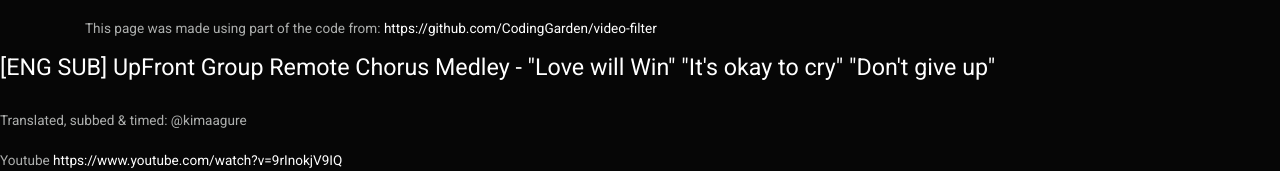
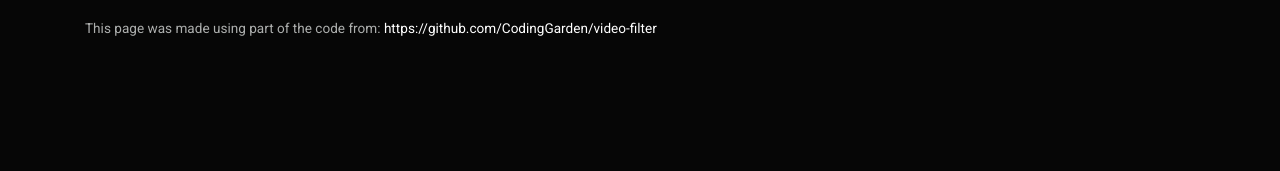
Before and after one commit to ahelloprojectfan/translationsHP, a plain HTML site: page index.html in a window 1280 px wide. Shown: the part 4211-4382 px from the top of the page. After the commit the page ends 4265 px from the top, so only its background shows below. Drawn offline with nearby package versions, Linux system fonts and the light colour scheme.

Commit message:
Update index.html

```diff
--- a/index.html
+++ b/index.html
@@ -51,7 +51,3 @@
 
 
 </html>
-
-<h5>[ENG SUB] UpFront Group Remote Chorus Medley - "Love will Win" "It's okay to cry" "Don't give up"</h5><br>
-Translated, subbed & timed: @kimaagure <br><br>
-Youtube <a target="_blank" href="https://www.youtube.com/watch?v=9rInokjV9IQ">https://www.youtube.com/watch?v=9rInokjV9IQ</a>
```
